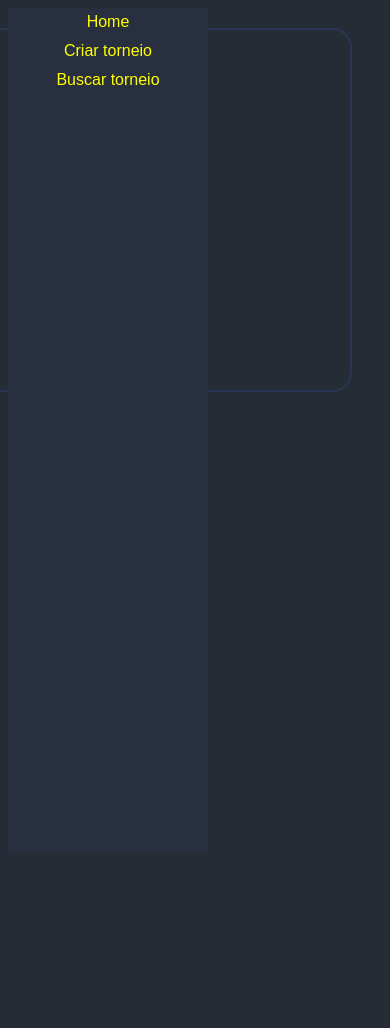
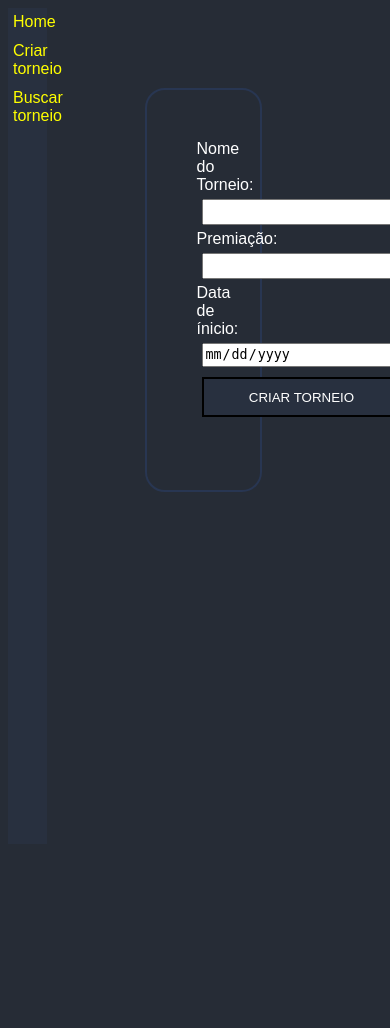
Before and after one commit to wellSantos1334/CampeonatoCS, a PHP site: page /criarTorneio.html in a window 390 px wide; the page is wider, and only the part inside the window is pictured. After the commit the page ends 492 px from the top of that part, so only its background shows below. Run offline with PHP 8.4, Linux system fonts and the light colour scheme.

Commit message:
fix responsive css

```diff
--- a/estilo/style.css
+++ b/estilo/style.css
@@ -1,6 +1,7 @@
 body {
     font-family: Arial, Helvetica, sans-serif;
     background-color: #262C36;
+    width: 100%;
 }
 
 /* Conteúdo */
@@ -8,18 +9,20 @@ section {
     background-color: #262C36;
     color: white;
     display:block;
-    width: 1000px;
-    height: 1000px;
-    padding-left: 50px;
-    float: right;
-    margin-top: 20px;
+    width: 30%;
+    height: 40%;
+    margin: auto;
+}
+
+nav {
+    display: flex;
 }
 
 /* Manter o menu lateral e fixado */
 nav ul {
     margin: 0;
     padding: 0;
-    width: 200px;
+    width: 10%;
     height: 100%;
     position: fixed;
     background-color: #28303F;
@@ -82,10 +85,9 @@ input:focus {
 #formCriarTorneio {
     border: solid 2px;
     border-radius: 20px;
-    padding: 10px;
     border-color: #283652;
     text-align: center;
-    margin-right: 30px;
     height: 300px;
-    padding-top: 50px;
+    padding: 50px;
+    margin-top: 80px;
 }
```
